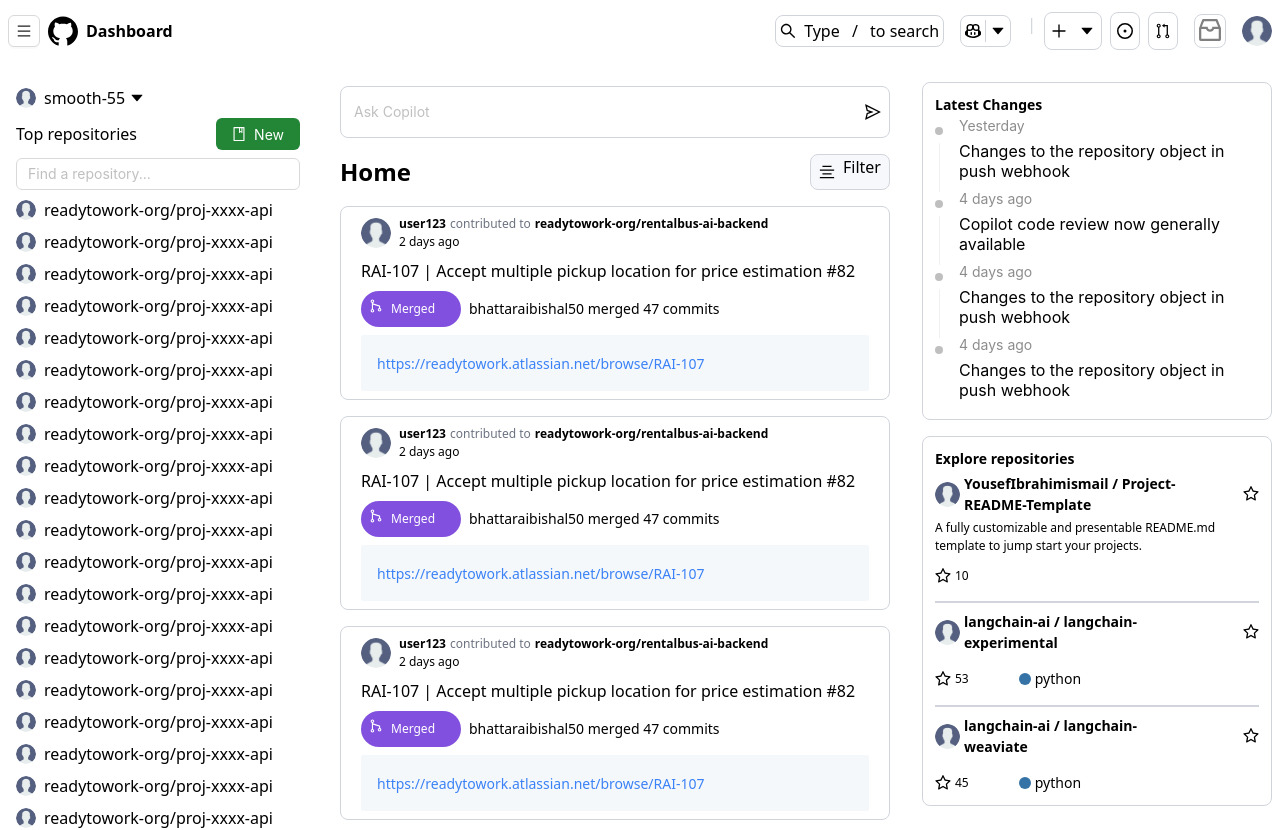
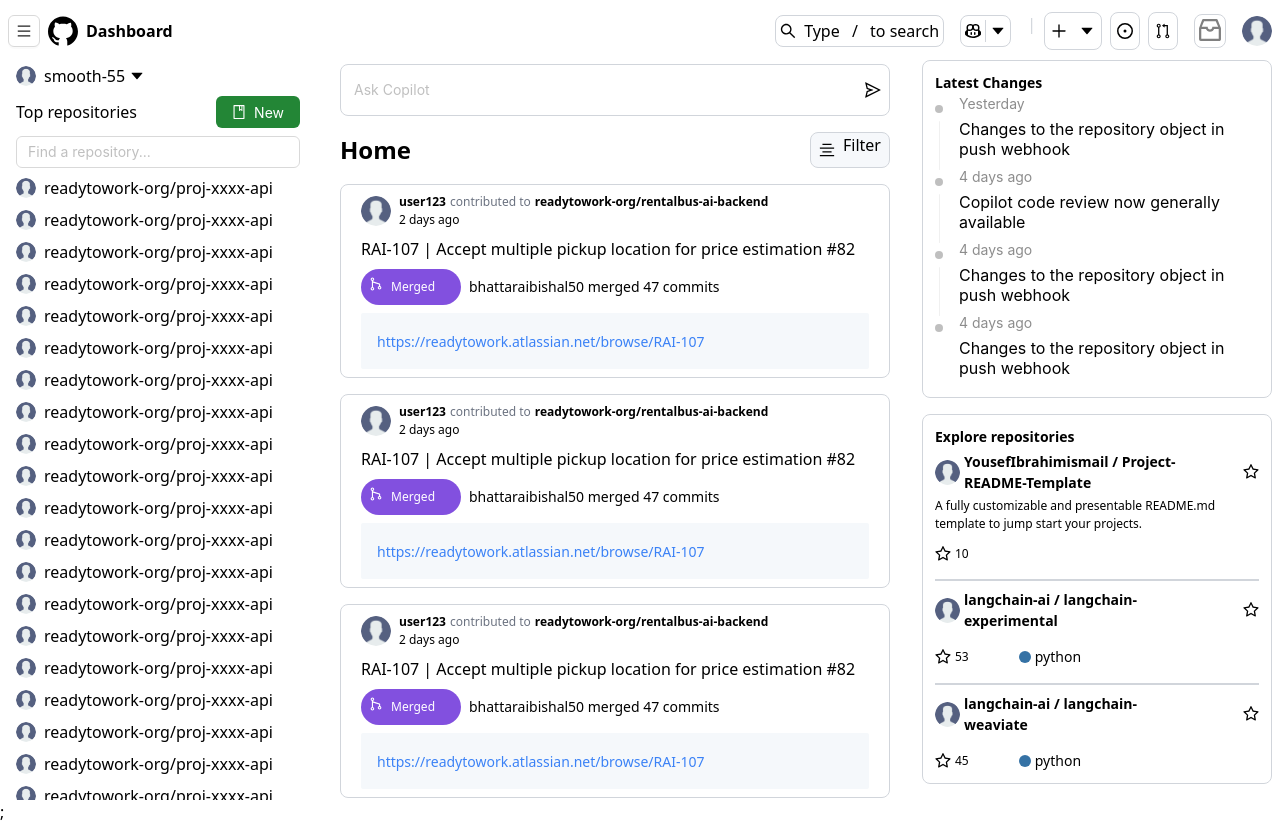
Before and after one commit to smooth-55/front, a Next.js app: page / in a window 1280 px wide. Shown: the top 830 px of the page. Built offline with nearby package versions, Linux system fonts and the light colour scheme.

Commit message:
fix: scroll

```diff
--- a/src/components/molecules/LeftContainer/index.tsx
+++ b/src/components/molecules/LeftContainer/index.tsx
@@ -5,7 +5,7 @@
 
 const LeftContainer = () => {
   return (
-    <section className="left__container pt-4 px-2 max-h-[100vh] overflow-y-scroll">
+    <section className="left__container pt-4 px-2 max-h-[120vh] overflow-y-scroll py-3">
       <div className="user__info flex items-center gap-2">
         <Image
           src="/assets/avatar.png"
@@ -41,6 +41,8 @@
         <Repo />
         <Repo />
         <Repo />
+        <Repo />
+        <Repo />
       </div>
     </section>
   );
--- a/src/components/organisms/Main/index.tsx
+++ b/src/components/organisms/Main/index.tsx
@@ -7,19 +7,21 @@
 
 const Main = () => {
   return (
-    <div className="flex flex-col gap-2">
-      <div className=" header__container min-h-[40px] ">
+    <div className="flex flex-col gap-2 h-screen overflow-hidden">
+      <div className="header__container min-h-[40px]">
         <Header />
       </div>
-      <div className="header__container flex gap-4 flex-row  w-full px-2">
-        <div className="left__container max-w-[450px] min-w-[300px] max-h-[150vh]">
+      <div className="flex gap-4 flex-row w-full px-2 h-full">
+        <div className="left__container max-w-[450px] min-w-[300px] max-h-screen overflow-y-auto">
           <LeftContainer />
         </div>
-        <div className=" feed_container  w-full flex-1 ">
-          <MainContainer />
-        </div>
-        <div className=" right__containt max-w-[450px] min-w-[300px] ">
-          <RightContainer />
+        <div className="flex flex-row flex-1 gap-4 overflow-y-auto h-full">
+          <div className="feed_container flex-1">
+            <MainContainer />
+          </div>
+          <div className="right__containt max-w-[450px] min-w-[300px]">
+            <RightContainer />
+          </div>
         </div>
       </div>
     </div>
```
